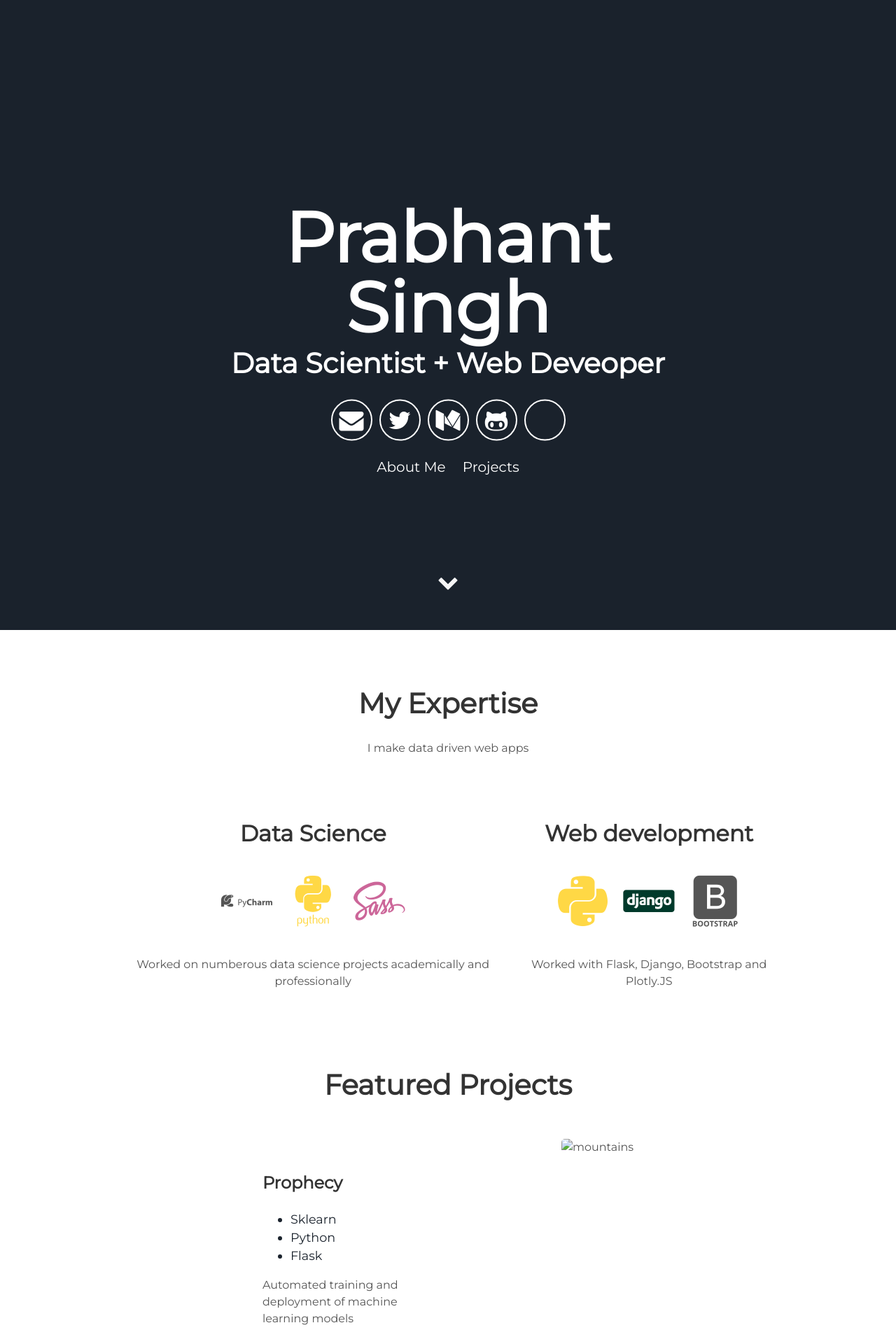
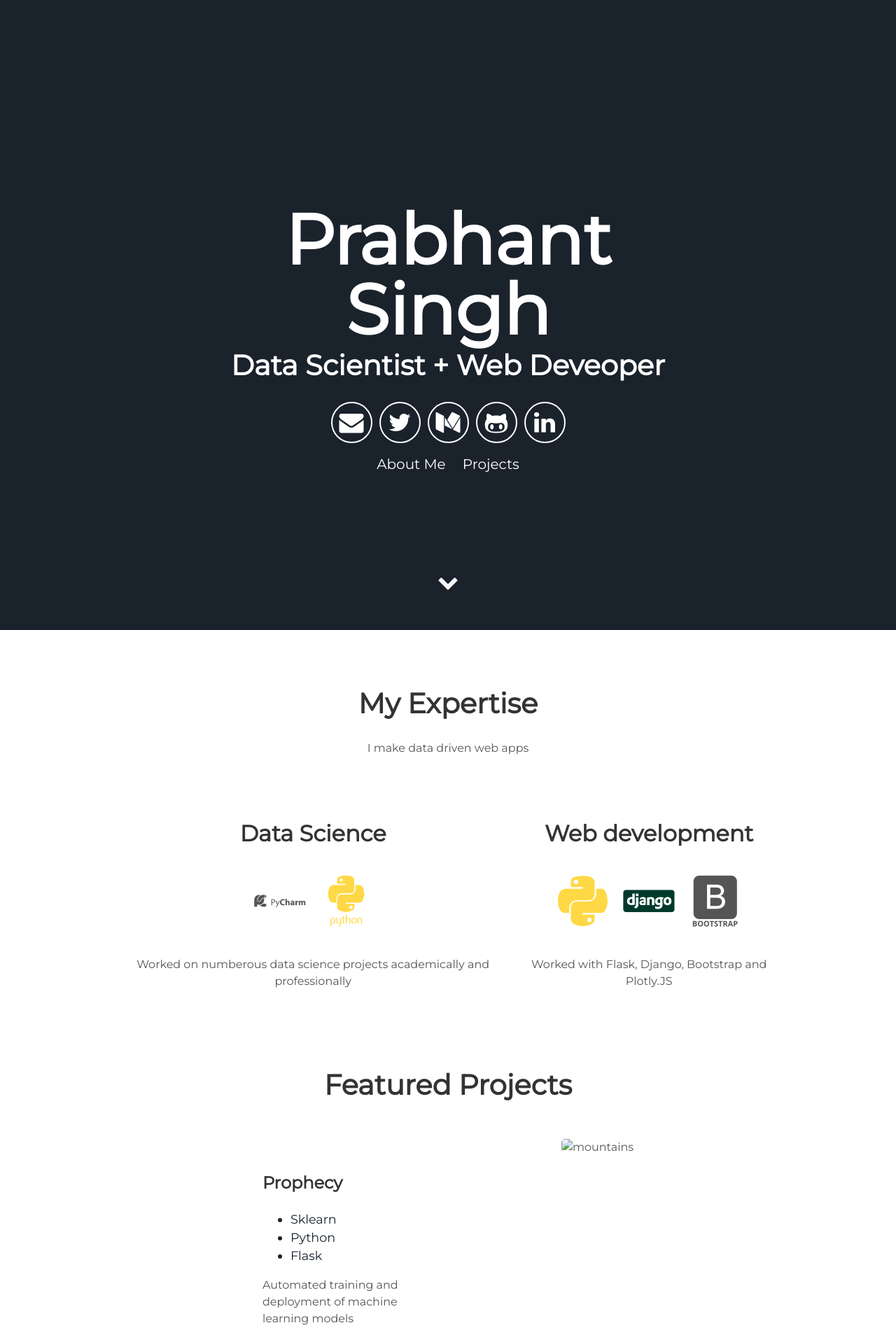
Before and after one commit to prabhant/oldprabhant.github.io, a Jekyll site: the page built from index.html, in a window 1280 px wide. Shown: the top 1910 px of the page at 70% size. Built offline with Jekyll 4.4.1, drawn with Linux system fonts in a browser that asks for light colours.

Commit message:
logo changes

```diff
--- a/_includes/about.html
+++ b/_includes/about.html
@@ -7,7 +7,7 @@
       <h2>Data Science</h2>
       <i class="devicon-pycharm-plain-wordmark"></i>
       <i class="devicon-python-plain-wordmark colored"></i>
-      <i class="devicon-sass-original colored"></i>
+      <i class="devicon-r-"></i>
       <p>Worked on numberous data science projects academically and professionally</p>
     </div>
     <div class="tech">
--- a/_includes/header.html
+++ b/_includes/header.html
@@ -9,7 +9,7 @@
         <a aria-label="My Twitter" target="_blank" href="https://twitter.com/prabhantsingh"><i class="icon fa fa-twitter" aria-hidden="true"></i></a>
         <a aria-label="My Medium" target="_blank" href="https://medium.com/@prabhantsingh"><i class="icon fa fa-medium" aria-hidden="true"></i></a>
         <a aria-label="My Github" target="_blank" href="https://github.com/prabhant"><i class="icon fa fa-github-alt" aria-hidden="true"></i></a>
-          <a aria-label="My Linkedin" target="_blank" href="https://www.linkedin.com/in/prabhantt"><i class="icon fa fa-linkedin-squaret" aria-hidden="true"></i></a>
+          <a aria-label="My Linkedin" target="_blank" href="https://www.linkedin.com/in/prabhant"><i class="icon fa fa-linkedin" aria-hidden="true"></i></a>
       </div>
       <div class="header-links">
         <a class="link" href="#about" data-scroll>About Me</a>
```
